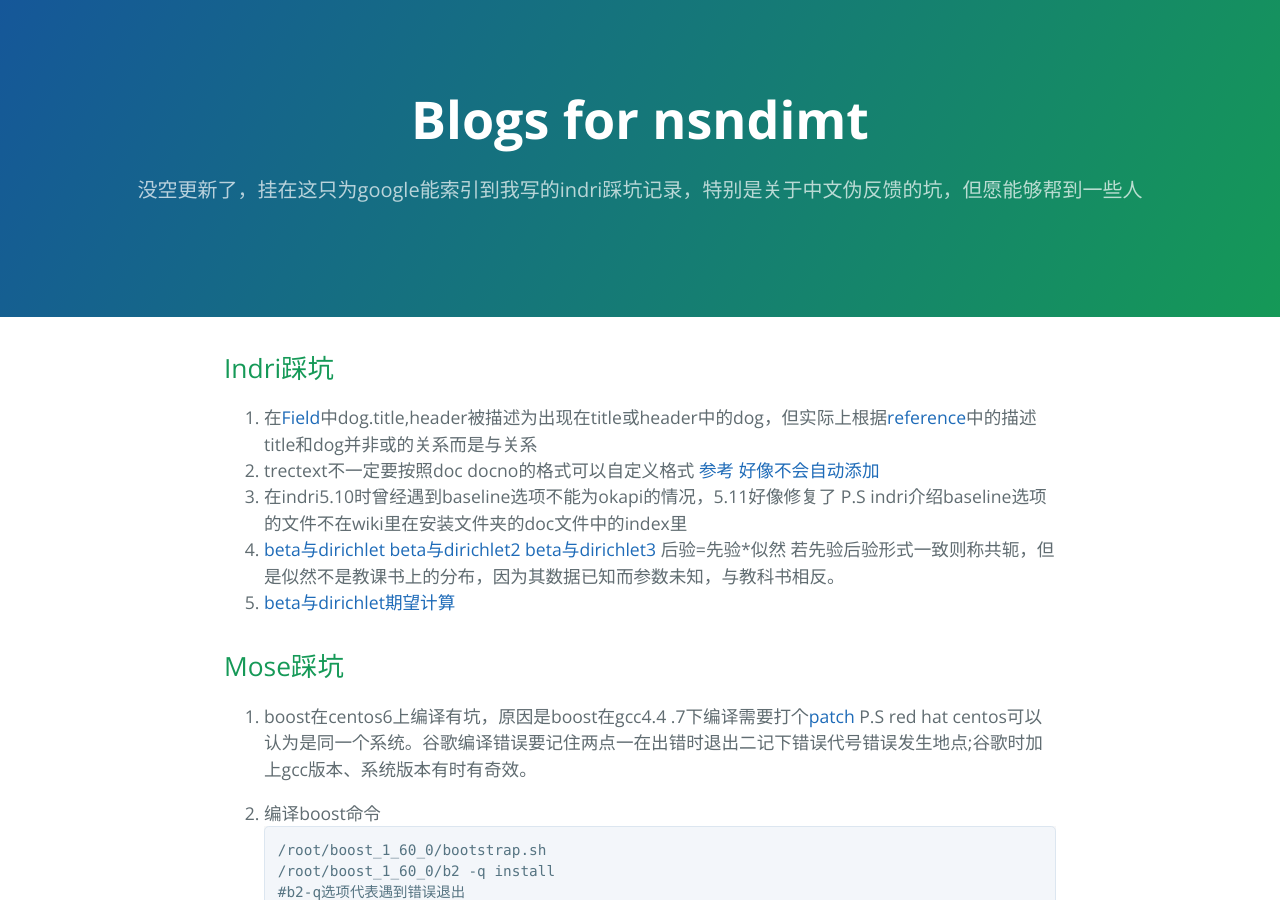
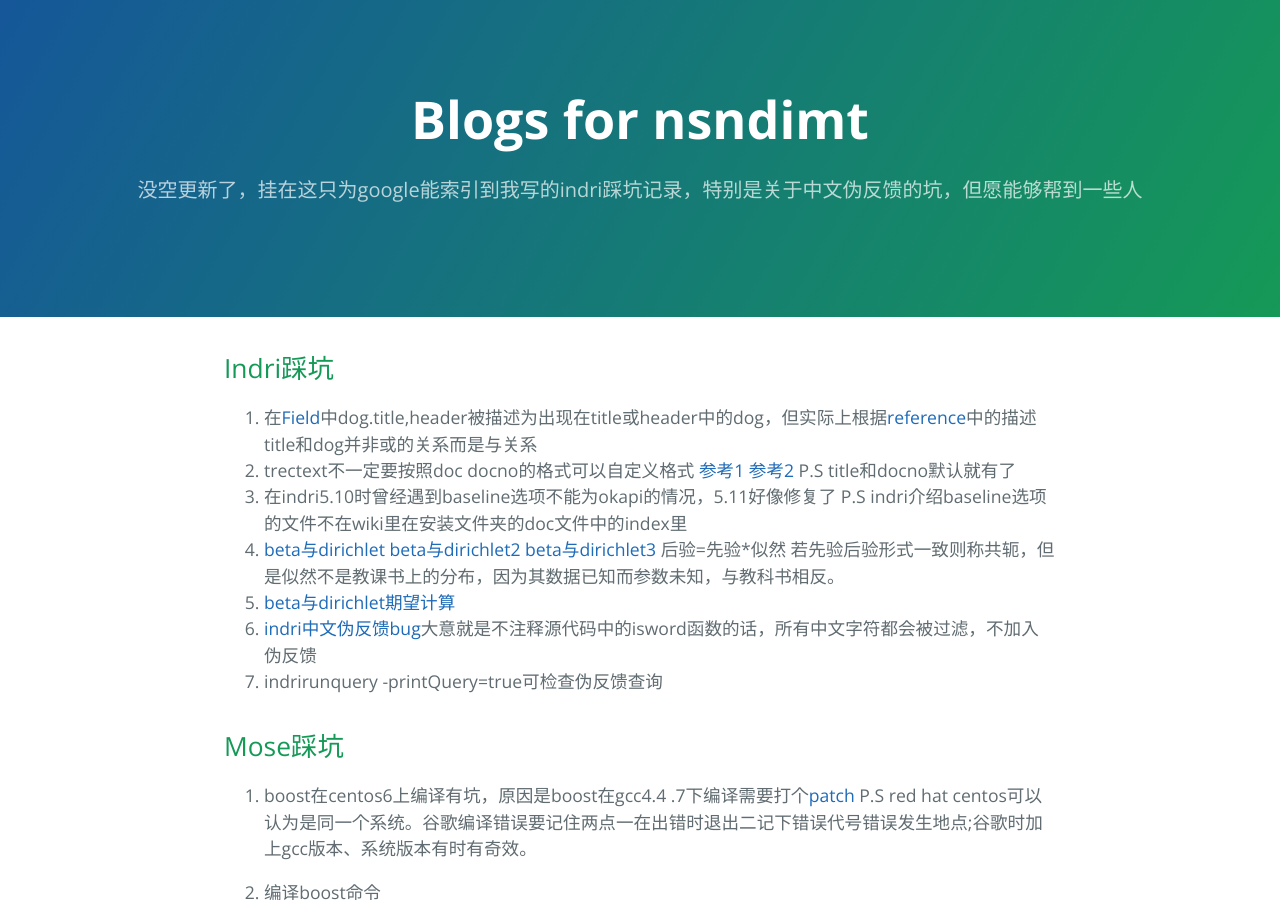
Before and after one commit to nsndimt/nsndimt.github.io, a Jekyll site: the page built from index.md, in a window 1280 px wide and 900 px high. Built offline with Jekyll 4.4.1, drawn with Linux system fonts in a browser that asks for light colours.

Commit message:
Update index.md

```diff
--- a/index.md
+++ b/index.md
@@ -6,10 +6,12 @@ layout: default
 ## Indri踩坑
 
 1. 在[Field](https://sourceforge.net/p/lemur/wiki/Fields/)中dog.title,header被描述为出现在title或header中的dog，但实际上根据[reference](https://sourceforge.net/p/lemur/wiki/Indri%20Query%20Language%20Reference/)中的描述title和dog并非或的关系而是与关系
-2. trectext不一定要按照doc docno的格式可以自定义格式 [参考](https://sourceforge.net/p/lemur/discussion/546029/thread/cea06f6e/) [好像不会自动添加](https://sourceforge.net/p/lemur/discussion/546029/thread/aa0b0575/?limit=25#0ca5)
+2. trectext不一定要按照doc docno的格式可以自定义格式 [参考1](https://sourceforge.net/p/lemur/discussion/546029/thread/cea06f6e/) [参考2](https://sourceforge.net/p/lemur/discussion/546029/thread/aa0b0575/?limit=25#0ca5) P.S title和docno默认就有了
 3. 在indri5.10时曾经遇到baseline选项不能为okapi的情况，5.11好像修复了 P.S indri介绍baseline选项的文件不在wiki里在安装文件夹的doc文件中的index里
 4. [beta与dirichlet](http://www.52nlp.cn/lda-math-%E8%AE%A4%E8%AF%86betadirichlet%E5%88%86%E5%B8%831) [beta与dirichlet2](http://www.52nlp.cn/lda-math-%E8%AE%A4%E8%AF%86betadirichlet%E5%88%86%E5%B8%832) [beta与dirichlet3](http://www.52nlp.cn/lda-math-%E8%AE%A4%E8%AF%86betadirichlet%E5%88%86%E5%B8%833) 后验=先验\*似然 若先验后验形式一致则称共轭，但是似然不是教课书上的分布，因为其数据已知而参数未知，与教科书相反。
 5. [beta与dirichlet期望计算](http://xinsong.github.io/2014/04/29/beta/)
+6. [indri中文伪反馈bug](https://sourceforge.net/p/lemur/discussion/836442/thread/fe49a25a/)大意就是不注释源代码中的isword函数的话，所有中文字符都会被过滤，不加入伪反馈
+7. indrirunquery -printQuery=true可检查伪反馈查询
 
 ## Mose踩坑
 1. boost在centos6上编译有坑，原因是boost在gcc4.4 .7下编译需要打个[patch](https://svn.boost.org/trac/boost/ticket/11856) P.S red hat centos可以认为是同一个系统。谷歌编译错误要记住两点一在出错时退出二记下错误代号错误发生地点;谷歌时加上gcc版本、系统版本有时有奇效。
```
